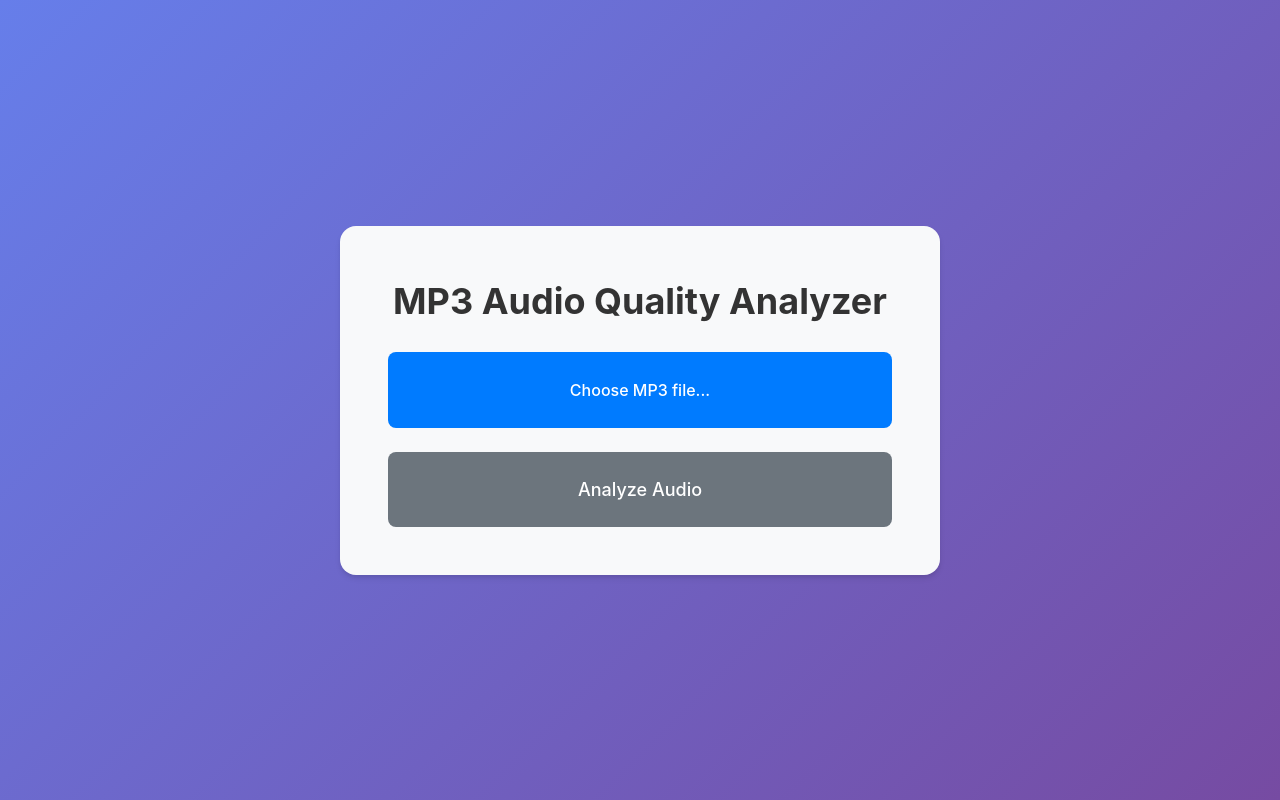
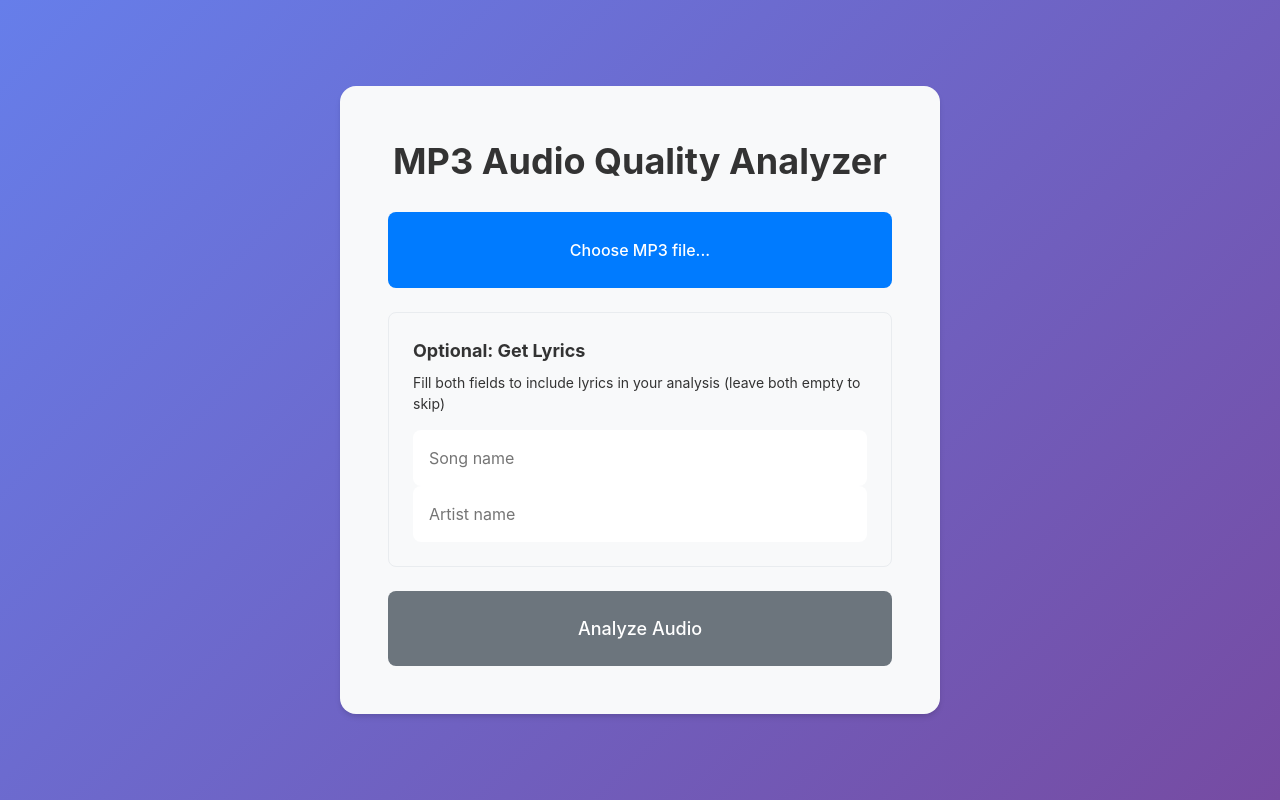
Before and after one commit to masterashwin/mp3, a React (Create React App) app in the folder frontend/: page / in a window 1280 px wide. Built offline with nearby package versions, Linux system fonts and the light colour scheme.

Commit message:
Added lyric
clean up comment and refactor naming of isLoading

```diff
--- a/frontend/src/App.js
+++ b/frontend/src/App.js
@@ -5,7 +5,7 @@ import './styles/main.css';
 
 function App() {
   const [analysisData, setAnalysisData] = useState(null);
-  const [isLoading, setIsLoading] = useState(false);
+  const [isProcessing, setIsProcessing] = useState(false);
 
   const handleAnalysisComplete = (data) => {
     setAnalysisData(data);
@@ -20,8 +20,8 @@ function App() {
       {!analysisData ? (
         <UploadForm
           onAnalysisComplete={handleAnalysisComplete}
-          isLoading={isLoading}
-          setIsLoading={setIsLoading}
+          isProcessing={isProcessing}
+          setIsProcessing={setIsProcessing}
         />
       ) : (
         <Results
--- a/frontend/src/Results.js
+++ b/frontend/src/Results.js
@@ -1,7 +1,7 @@
 import React from 'react';
 
 const Results = ({ data, onReset }) => {
-  const { metrics, quality } = data;
+  const { metrics, quality, lyrics, song_info } = data;
 
   const formatDuration = (seconds) => {
     const minutes = Math.floor(seconds / 60);
@@ -72,6 +72,23 @@ const Results = ({ data, onReset }) => {
             </div>
         </div>
 
+        {/* Conditional Lyrics Section */}
+        {lyrics && song_info && song_info.song_name && song_info.artist_name && (
+          <div className="section">
+            <div className="lyrics">
+              <div className="lyrics__header">
+                <div className="lyrics__song-info">
+                  <h3 className="lyrics__song-title">{song_info.song_name}</h3>
+                  <p className="lyrics__artist">by {song_info.artist_name}</p>
+                </div>
+              </div>
+              <div className="lyrics__content">
+                {lyrics}
+              </div>
+            </div>
+          </div>
+        )}
+
         <button onClick={onReset} className="button button--secondary">
             ← Analyze Another File
         </button>
--- a/frontend/src/UploadForm.js
+++ b/frontend/src/UploadForm.js
@@ -1,7 +1,9 @@
 import React, { useState } from 'react';
 
-const UploadForm = ({ onAnalysisComplete, isLoading, setIsLoading }) => {
+const UploadForm = ({ onAnalysisComplete, isProcessing, setIsProcessing }) => {
   const [selectedFile, setSelectedFile] = useState(null);
+  const [songName, setSongName] = useState('');
+  const [artistName, setArtistName] = useState('');
   const [error, setError] = useState('');
 
   const handleFileChange = (event) => {
@@ -23,11 +25,24 @@ const UploadForm = ({ onAnalysisComplete, isLoading, setIsLoading }) => {
       return;
     }
 
-    setIsLoading(true);
+    const hasSongName = songName.trim() !== '';
+    const hasArtistName = artistName.trim() !== '';
+
+    if (hasSongName !== hasArtistName) {
+      setError('Please provide both song name and artist name, or leave both empty');
+      return;
+    }
+
+    setIsProcessing(true);
     setError('');
 
     const formData = new FormData();
     formData.append('file', selectedFile);
+
+    if (hasSongName && hasArtistName) {
+      formData.append('songName', songName.trim());
+      formData.append('artistName', artistName.trim());
+    }
 
     try {
       const response = await fetch('http://localhost:8080/api/analyse', {
@@ -45,7 +60,7 @@ const UploadForm = ({ onAnalysisComplete, isLoading, setIsLoading }) => {
     } catch (err) {
       setError('Failed to connect to server. Make sure the backend is running.');
     } finally {
-      setIsLoading(false);
+      setIsProcessing(false);
     }
   };
 
@@ -58,22 +73,51 @@ const UploadForm = ({ onAnalysisComplete, isLoading, setIsLoading }) => {
             type="file"
             accept=".mp3,audio/mpeg"
             onChange={handleFileChange}
-            disabled={isLoading}
-            className={`upload-form__input ${isLoading ? 'upload-form__input--disabled' : ''}`}
+            disabled={isProcessing}
+            className={`upload-form__input ${isProcessing ? 'upload-form__input--disabled' : ''}`}
           />
-          <label className={`upload-form__label ${isLoading ? 'upload-form__label--disabled' : ''}`}>
+          <label className={`upload-form__label ${isProcessing ? 'upload-form__label--disabled' : ''}`}>
             {selectedFile ? selectedFile.name : 'Choose MP3 file...'}
           </label>
+        </div>
+
+        <div className="upload-form__section">
+          <h3 className="upload-form__section-title">Optional: Get Lyrics</h3>
+          <p className="upload-form__description">
+            Fill both fields to include lyrics in your analysis (leave both empty to skip)
+          </p>
+
+          <div className="upload-form__field">
+            <input
+              type="text"
+              placeholder="Song name"
+              value={songName}
+              onChange={(e) => setSongName(e.target.value)}
+              disabled={isProcessing}
+              className={`upload-form__text-input ${isProcessing ? 'upload-form__text-input--disabled' : ''}`}
+            />
+          </div>
+
+          <div className="upload-form__field">
+            <input
+              type="text"
+              placeholder="Artist name"
+              value={artistName}
+              onChange={(e) => setArtistName(e.target.value)}
+              disabled={isProcessing}
+              className={`upload-form__text-input ${isProcessing ? 'upload-form__text-input--disabled' : ''}`}
+            />
+          </div>
         </div>
 
         {error && <div className="alert alert--error">{error}</div>}
 
         <button
           type="submit"
-          disabled={!selectedFile || isLoading}
-          className={`button button--primary ${(!selectedFile || isLoading) ? 'button--disabled' : ''} ${isLoading ? 'button--loading' : ''}`}
+          disabled={!selectedFile || isProcessing}
+          className={`button button--primary ${(!selectedFile || isProcessing) ? 'button--disabled' : ''} ${isProcessing ? 'button--loading' : ''}`}
         >
-          {isLoading ? 'Analyzing...' : 'Analyze Audio'}
+          {isProcessing ? 'Analyzing...' : 'Analyze Audio'}
         </button>
       </form>
     </div>
--- a/frontend/src/styles/blocks/card.css
+++ b/frontend/src/styles/blocks/card.css
@@ -1,4 +1,3 @@
-/* Block: card */
 .card {
   background: var(--color-light);
   border-radius: var(--radius-xl);
@@ -11,12 +10,10 @@
   gap: var(--spacing-lg);
 }
 
-/* Modifier: card--wide */
 .card--wide {
   max-width: 900px;
 }
 
-/* Modifier: card--compact */
 .card--compact {
   padding: var(--spacing-lg);
 }
--- a/frontend/src/styles/blocks/info-grid.css
+++ b/frontend/src/styles/blocks/info-grid.css
@@ -1,4 +1,3 @@
-/* Block: info-grid */
 .info-grid {
   display: grid;
   grid-template-columns: repeat(auto-fit, minmax(300px, 1fr));
--- a/frontend/src/styles/blocks/legend.css
+++ b/frontend/src/styles/blocks/legend.css
@@ -1,11 +1,9 @@
-/* Block: legend */
 .legend {
   background: var(--color-white);
   padding: var(--spacing-xl);
   border-radius: var(--radius-lg);
 }
 
-/* Element: legend__title */
 .legend__title {
   color: var(--color-dark);
   font-size: var(--font-size-xl);
--- /dev/null
+++ b/frontend/src/styles/blocks/lyrics.css
@@ -0,0 +1,80 @@
+.lyrics {
+  background: var(--color-surface);
+  border-radius: var(--border-radius-large);
+  padding: var(--space-large);
+  border: 1px solid var(--color-border);
+}
+
+.lyrics__header {
+  display: flex;
+  align-items: center;
+  justify-content: space-between;
+  margin-bottom: var(--space-medium);
+  padding-bottom: var(--space-medium);
+  border-bottom: 1px solid var(--color-border);
+}
+
+.lyrics__song-info {
+  display: flex;
+  flex-direction: column;
+  gap: var(--space-xsmall);
+}
+
+.lyrics__song-title {
+  font-size: var(--font-size-large);
+  font-weight: var(--font-weight-bold);
+  color: var(--color-text-primary);
+  margin: 0;
+}
+
+.lyrics__artist {
+  font-size: var(--font-size-medium);
+  color: var(--color-text-secondary);
+  font-style: italic;
+}
+
+.lyrics__content {
+  background: var(--color-white);
+  border: 1px solid var(--color-border-light);
+  border-radius: var(--border-radius-medium);
+  padding: var(--space-large);
+  max-height: 400px;
+  overflow-y: auto;
+  line-height: 1.6;
+  font-family: var(--font-family-mono);
+  font-size: var(--font-size-small);
+  color: var(--color-text-primary);
+  white-space: pre-line;
+}
+
+.lyrics__content::-webkit-scrollbar {
+  width: 8px;
+}
+
+.lyrics__content::-webkit-scrollbar-track {
+  background: var(--color-background);
+}
+
+.lyrics__content::-webkit-scrollbar-thumb {
+  background: var(--color-border);
+  border-radius: 4px;
+}
+
+.lyrics__content::-webkit-scrollbar-thumb:hover {
+  background: var(--color-text-secondary);
+}
+
+.lyrics__error {
+  color: var(--color-error);
+  font-style: italic;
+  text-align: center;
+  padding: var(--space-medium);
+}
+
+.lyrics--loading .lyrics__content {
+  display: flex;
+  align-items: center;
+  justify-content: center;
+  color: var(--color-text-secondary);
+  font-style: italic;
+}
--- a/frontend/src/styles/blocks/title.css
+++ b/frontend/src/styles/blocks/title.css
@@ -1,16 +1,13 @@
-/* Block: title */
 .title {
   text-align: center;
   color: var(--color-dark);
 }
 
-/* Modifier: title--primary */
 .title--primary {
   font-size: var(--font-size-4xl);
   font-weight: var(--font-weight-bold);
 }
 
-/* Modifier: title--secondary */
 .title--secondary {
   font-size: var(--font-size-2xl);
   font-weight: var(--font-weight-semibold);
--- a/frontend/src/styles/blocks/upload-form.css
+++ b/frontend/src/styles/blocks/upload-form.css
@@ -1,4 +1,3 @@
-/* Block: upload-form */
 .upload-form {
   display: flex;
   flex-direction: column;
@@ -18,6 +17,7 @@
   height: 100%;
   cursor: pointer;
 }
+
 .upload-form__input--disabled {
   cursor: not-allowed;
 }
@@ -44,3 +44,43 @@
   border-color: var(--color-gray-600);
   cursor: not-allowed;
 }
+
+.upload-form__section {
+  padding: var(--spacing-lg);
+  background: var(--color-gray-50);
+  border-radius: var(--radius-md);
+  border: 1px solid var(--color-gray-200);
+}
+
+.upload-form__section-title {
+  font-size: var(--font-size-lg);
+  font-weight: var(--font-weight-bold);
+  color: var(--color-text-primary);
+  margin-bottom: var(--spacing-sm);
+}
+
+.upload-form__description {
+  font-size: var(--font-size-sm);
+  color: var(--color-text-secondary);
+  margin-bottom: var(--spacing-md);
+}
+
+.upload-form__text-input {
+  width: 100%;
+  padding: var(--spacing-md);
+  border: 2px solid var(--color-border);
+  border-radius: var(--radius-md);
+  font-size: var(--font-size-base);
+  background: var(--color-white);
+  transition: border-color var(--transition-base);
+}
+
+.upload-form__text-input:focus {
+  outline: none;
+  border-color: var(--color-primary);
+}
+
+.upload-form__text-input--disabled {
+  background: var(--color-gray-100);
+  cursor: not-allowed;
+}
--- a/frontend/src/styles/main.css
+++ b/frontend/src/styles/main.css
@@ -18,3 +18,4 @@
 @import './blocks/metric-card.css';
 @import './blocks/legend.css';
 @import './blocks/grid.css';
+@import './blocks/lyrics.css';
```
Also changed, not shown: 2 other files (tests, documents, lock files or other folders). Lines whose indentation alone changed are shown as unchanged.
